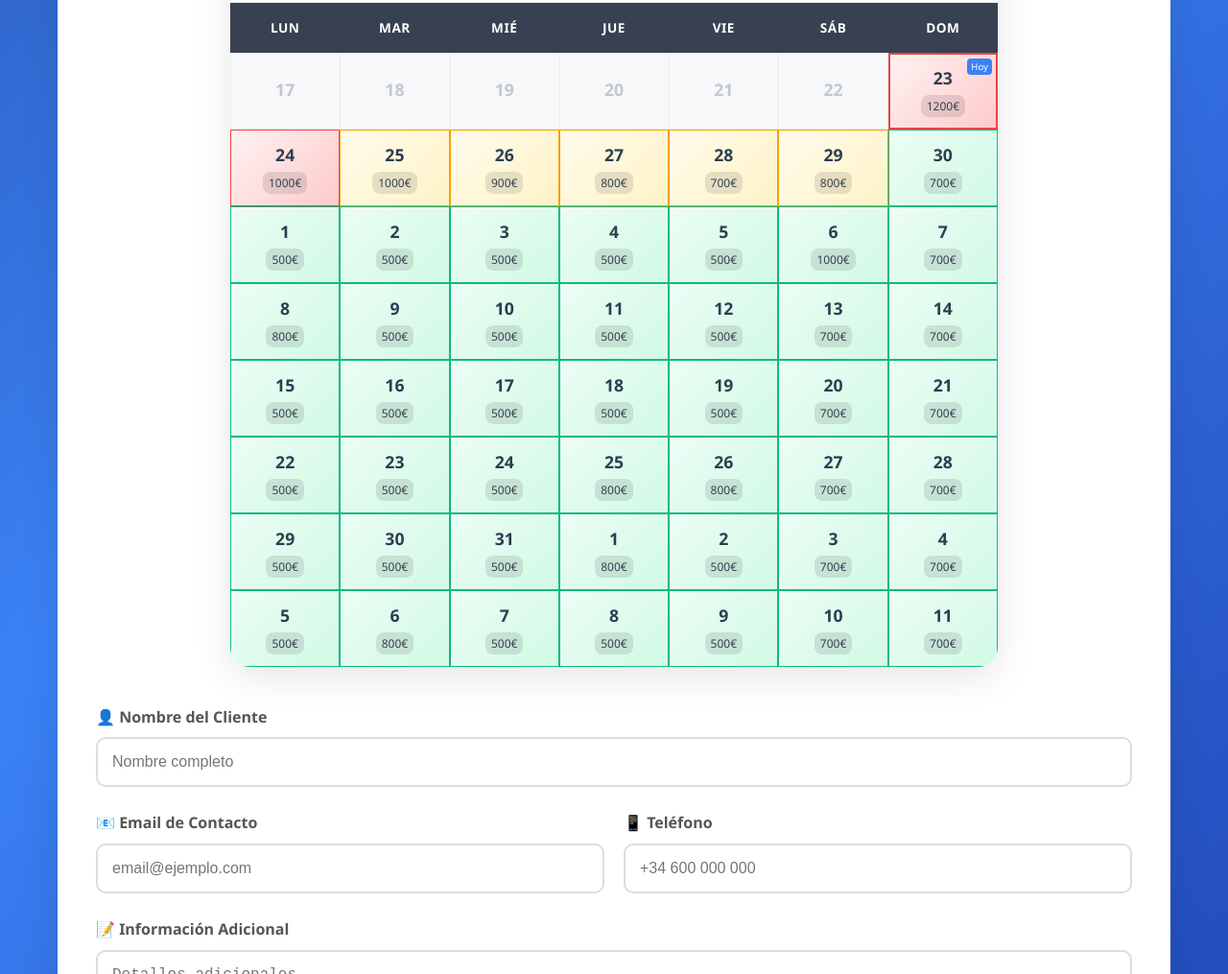
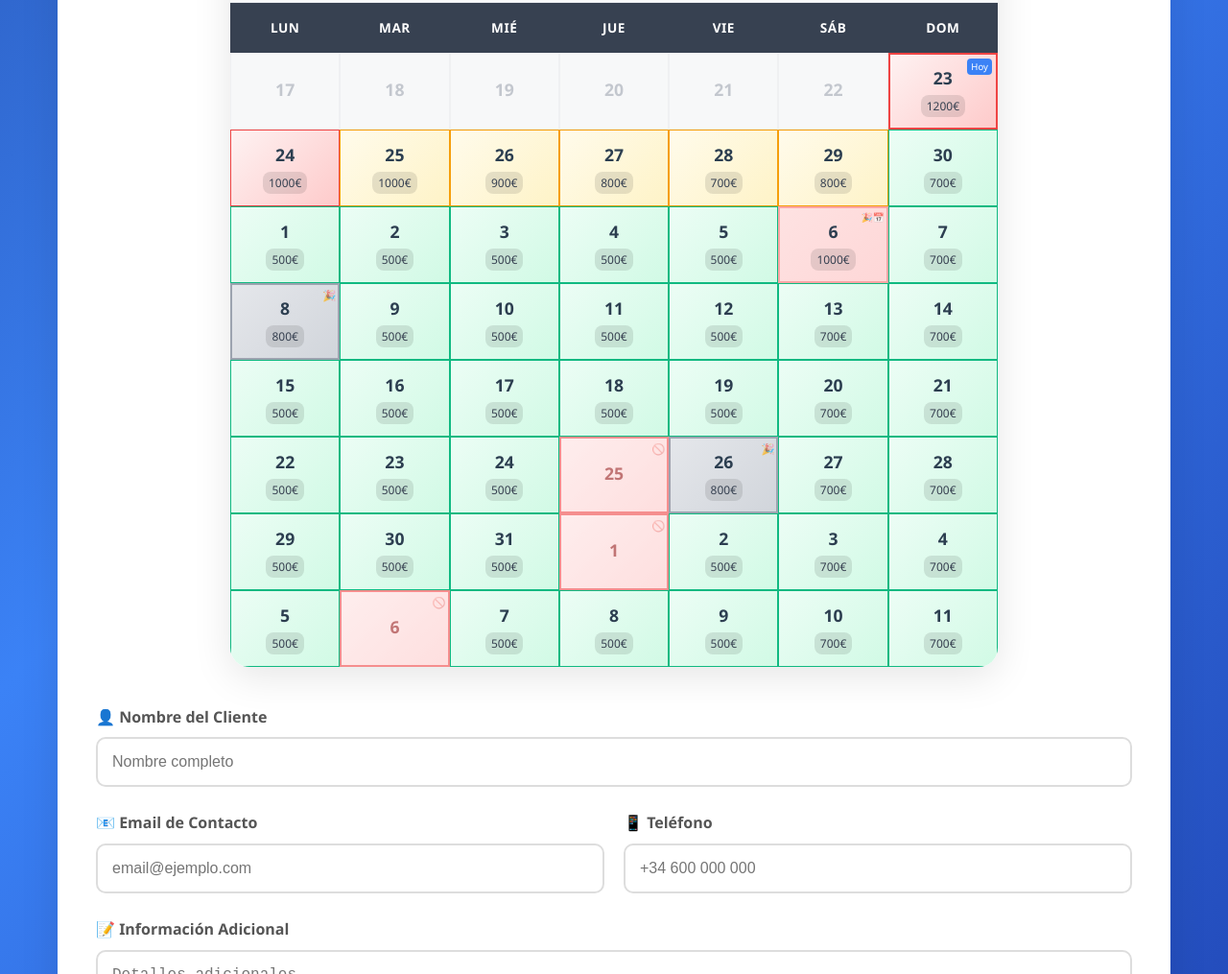
Before and after one commit to ivantintore/sexyfly-reservas, a plain HTML site: page static/index.html in a window 1280 px wide. Shown: the part 1241-2256 px from the top of the page at 96% size. Drawn offline with Linux system fonts and the light colour scheme.

Commit message:
fix: bloquear Navidad y destacar festivos en gris
🐛 BUG CRÍTICO CORREGIDO:
   25 Diciembre (Navidad) NO se estaba bloqueando

   Problema: isBlocked no se devolvía desde app.js
   Solución: Agregado isBlocked al return de calculatePrice

🎨 MEJORA VISUAL - Festivos en GRIS:

   Ahora hay 3 tipos visuales de días:

   1. 🟢 Días normales:
      • Fondo blanco/verde claro
      • Precio normal

   2. 🟡 Días festivos (+300€):
      • Fondo GRIS degradado
      • Borde gris
      • Icono 🎉 en esquina
      • Precio con recargo visible

   3. 🔴 Días BLOQUEADOS:
      • Fondo ROJO degradado
      • Borde rojo
      • Icono 🚫
      • NO se pueden seleccionar

📊 Visual según tipo:

   Lunes normal:     [Fondo blanco] 500€
   Festivo (11 Sep): [Fondo GRIS] 800€ 🎉
   Sábado festivo:   [Fondo GRIS-ROSA] 1000€ 🎉📅
   BLOQUEADO (25Dic):[Fondo ROJO] 🚫

✅ Ahora los festivos destacan claramente
✅ Los bloqueados son imposibles de seleccionar
✅ Visual intuitivo y claro

```diff
--- a/static/css/calendar.css
+++ b/static/css/calendar.css
@@ -193,6 +193,38 @@
 
 .calendar-day.weekend:not(.disabled) {
     background: #fef7f7;
+}
+
+/* Días festivos (con recargo +300€) */
+.calendar-day.holiday:not(.disabled):not(.blocked) {
+    background: linear-gradient(135deg, #E5E7EB 0%, #D1D5DB 100%);
+    border: 2px solid #9CA3AF;
+    position: relative;
+}
+
+.calendar-day.holiday:not(.disabled):not(.blocked)::after {
+    content: '🎉';
+    position: absolute;
+    top: 2px;
+    right: 2px;
+    font-size: 0.7rem;
+    opacity: 0.7;
+}
+
+.calendar-day.holiday:not(.disabled):not(.blocked):hover {
+    background: linear-gradient(135deg, #D1D5DB 0%, #9CA3AF 100%);
+    border-color: #6B7280;
+    transform: translateY(-2px);
+}
+
+.calendar-day.holiday.weekend:not(.disabled):not(.blocked) {
+    background: linear-gradient(135deg, #FEE2E2 0%, #FED7D7 100%);
+    border: 2px solid #FCA5A5;
+}
+
+.calendar-day.holiday.weekend:not(.disabled):not(.blocked)::after {
+    content: '🎉📅';
+    font-size: 0.6rem;
 }
 
 /* Colores por precio */
--- a/static/js/app.js
+++ b/static/js/app.js
@@ -220,7 +220,8 @@ class SexyFlyApp {
             basePrice: priceInfo.basePrice,
             modifiers: priceInfo.modifiers,
             isWeekend: priceInfo.isWeekend,
-            isHoliday: priceInfo.isHoliday
+            isHoliday: priceInfo.isHoliday,
+            isBlocked: priceInfo.isBlocked   // ← Para días bloqueados
           };
         }
       });
--- a/static/js/calendar.js
+++ b/static/js/calendar.js
@@ -260,6 +260,7 @@ class SexyFlyCalendar {
           'calendar-day',
           isDisabled ? 'disabled' : 'available',
           isBlocked ? 'blocked' : '',
+          priceInfo.isHoliday && !isBlocked ? 'holiday' : '',  // ← Festivos en gris
           priceInfo.class,
           isToday ? 'today' : '',
           isWeekend ? 'weekend' : '',
```
